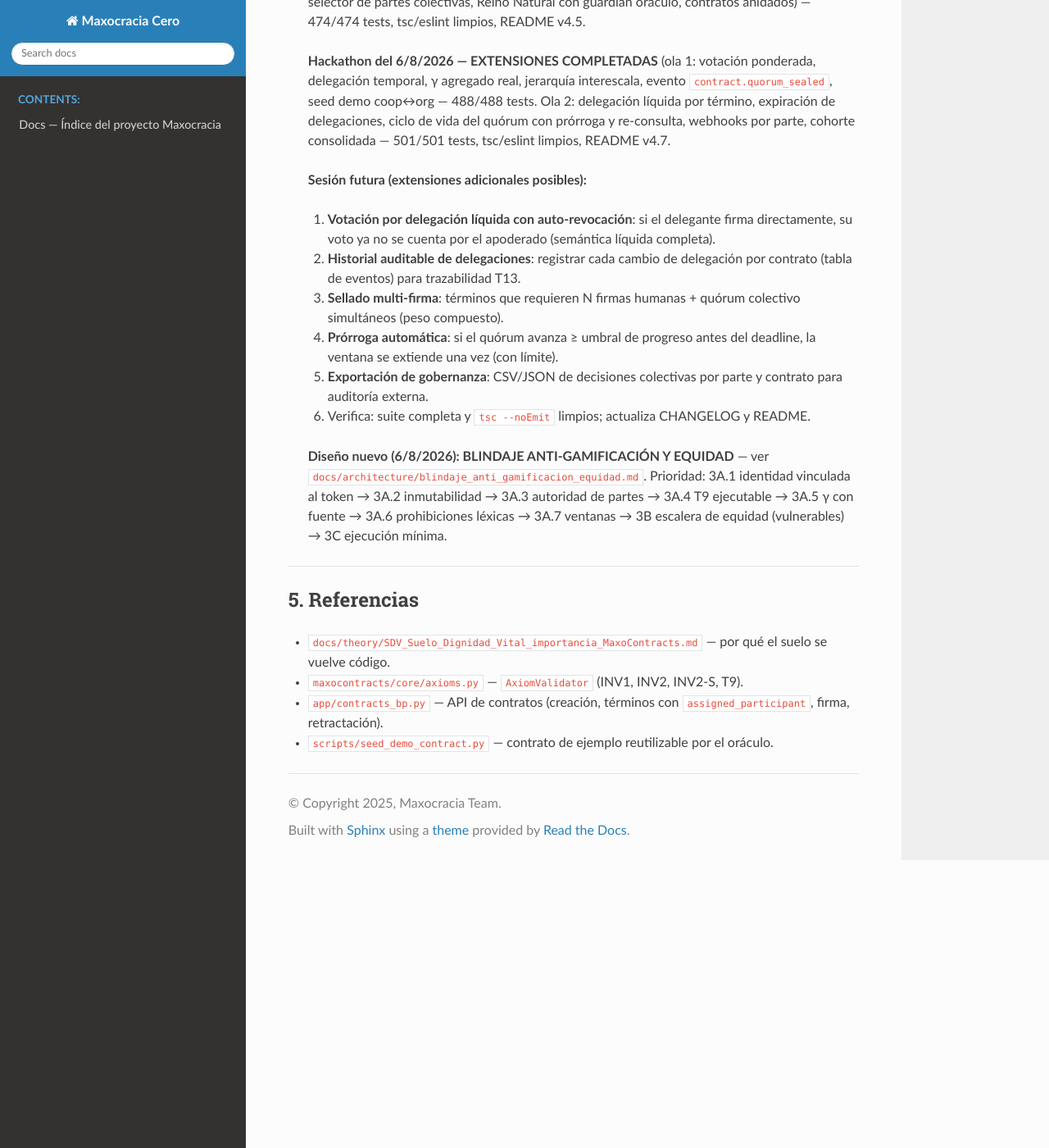
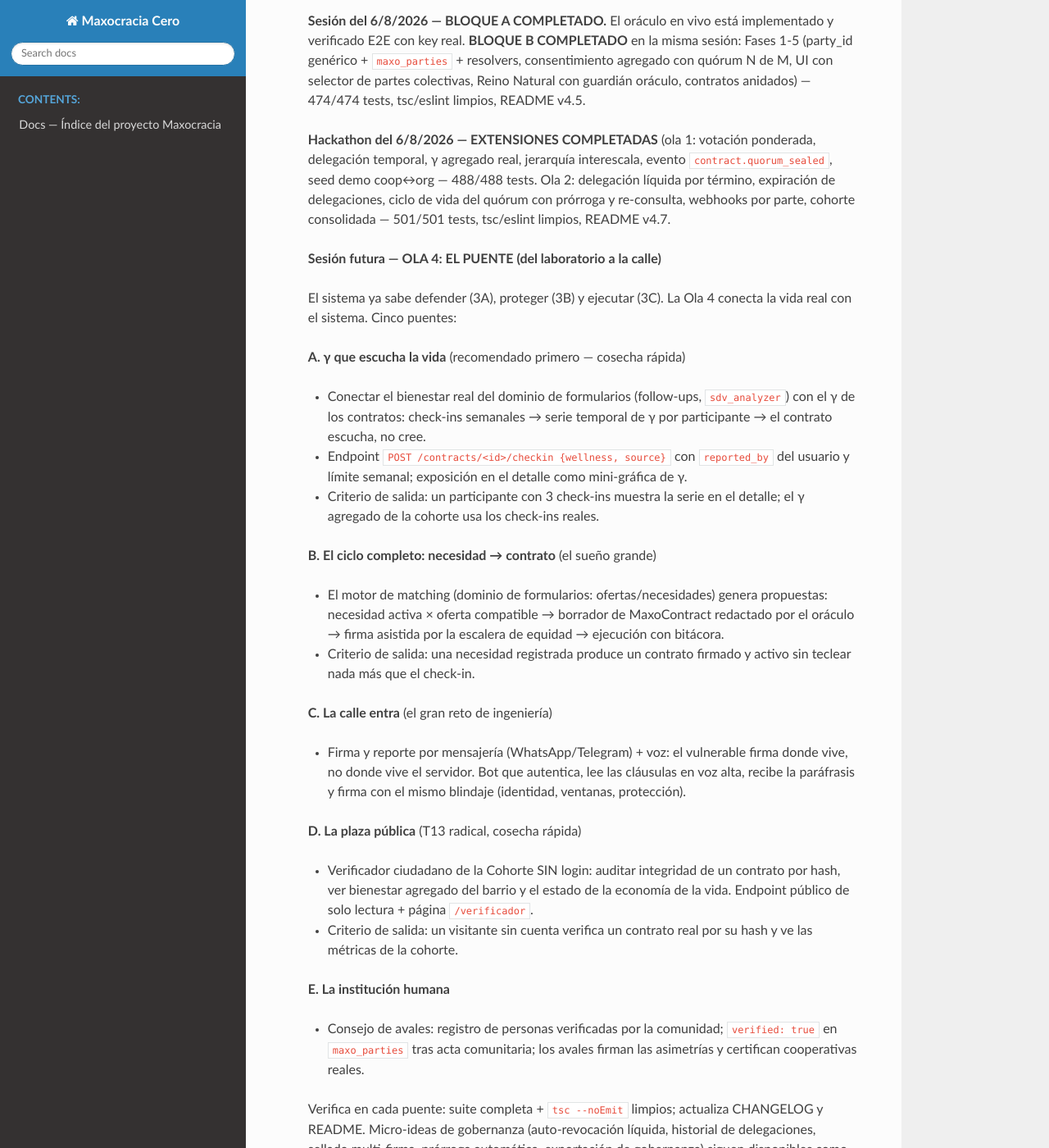
Before and after one commit to maxnelsonlopez/maxocracia-cero, a Sphinx documentation site: the page built from docs/architecture/ROADMAP_oraculo_vivo_y_escalas.md, in a window 1280 px wide and 1400 px high, scrolled down 4229 px. Shown: the whole window at 82% size. Built offline with Sphinx 7.4.7 and the Read the Docs theme 3.1.0, drawn with Linux system fonts in a browser that asks for light colours; pages that are not in the unit, such as notebooks, are missing from menus; some of the changed text lies outside the part shown.

Commit message:
docs(roadmap): sellar la Ola 4 El Puente - gamma real, ciclo necesidad-contrato, la calle, plaza publica e institucion humana

```diff
--- a/docs/architecture/ROADMAP_oraculo_vivo_y_escalas.md
+++ b/docs/architecture/ROADMAP_oraculo_vivo_y_escalas.md
@@ -2,7 +2,7 @@
 
 **Autor del diseño:** DeepSeek (oráculo sintético) y Max Nelson López Restrepo
 **Fecha:** 6 de agosto de 2026
-**Estado:** Bloque A **IMPLEMENTADO** (sesión del 6/8/2026: `live_oracle.py`, endpoints `/contracts/negotiate`, `/contracts/negotiate/feedback`, `/contracts/<id>/critique`, panel frontend en builder y detalle). Bloque B **IMPLEMENTADO** (misma sesión: `maxo_parties` + resolvers por prefijo, API `/parties`, consentimiento agregado con quórum N de M, guardián oráculo para el Reino Natural `eco-`, contratos interescala anidados y UI completa). **Extensiones ola 1 IMPLEMENTADAS** (hackathon nocturna del 6/8/2026: votación ponderada con `weights`/`weight_threshold`, delegación temporal con `delegations` y votos efectivos, γ agregado real por contrato, jerarquía interescala con `/tree` y `/subcontracts`, evento `contract.quorum_sealed` y seed demo coop↔org). **Extensiones ola 2 IMPLEMENTADAS** (misma noche: delegación líquida por término con `delegations_by_term`, expiración de delegaciones con `valid_until`, ciclo de vida del quórum con `quorum_deadline` + prórroga + re-consulta, webhooks por parte con `party_filter`, cohorte consolidada con `/contracts/cohort` y tarjeta en la lista).
+**Estado:** Bloque A **IMPLEMENTADO** (sesión del 6/8/2026: `live_oracle.py`, endpoints `/contracts/negotiate`, `/contracts/negotiate/feedback`, `/contracts/<id>/critique`, panel frontend en builder y detalle). Bloque B **IMPLEMENTADO** (misma sesión: `maxo_parties` + resolvers por prefijo, API `/parties`, consentimiento agregado con quórum N de M, guardián oráculo para el Reino Natural `eco-`, contratos interescala anidados y UI completa). **Extensiones ola 1 IMPLEMENTADAS** (hackathon nocturna del 6/8/2026: votación ponderada con `weights`/`weight_threshold`, delegación temporal con `delegations` y votos efectivos, γ agregado real por contrato, jerarquía interescala con `/tree` y `/subcontracts`, evento `contract.quorum_sealed` y seed demo coop↔org). **Extensiones ola 2 IMPLEMENTADAS** (misma noche: delegación líquida por término con `delegations_by_term`, expiración de delegaciones con `valid_until`, ciclo de vida del quórum con `quorum_deadline` + prórroga + re-consulta, webhooks por parte con `party_filter`, cohorte consolidada con `/contracts/cohort` y tarjeta en la lista). **Blindaje 3A-3C IMPLEMENTADO** (misma noche: identidad vinculada al token, inmutabilidad, autoridad de partes, T9 ejecutable, γ con fuente, prohibiciones léxicas, ventanas; escalera de equidad assisted/shielded; ejecución mínima con bitácora, penalizaciones γ, INV1 automático y cierre EXECUTED — 551/551 tests). **Ola 4 "El Puente" DISEÑADA** (rumbo sellado el 6/8/2026; pendiente de implementar).
 **Referencia canónica:** Cap. 13-14 (Oráculos Dinámicos), Cap. 17 (MaxoContracts), Cap. 10 (Tres Reinos)
 
 ---
@@ -155,21 +155,60 @@
 > de vida del quórum con prórroga y re-consulta, webhooks por parte, cohorte
 > consolidada — 501/501 tests, tsc/eslint limpios, README v4.7.
 
-> **Sesión futura (extensiones adicionales posibles):**
+> **Sesión futura — OLA 4: EL PUENTE (del laboratorio a la calle)**
 >
-> 1. **Votación por delegación líquida con auto-revocación**: si el delegante firma directamente, su voto ya no se cuenta por el apoderado (semántica líquida completa).
-> 2. **Historial auditable de delegaciones**: registrar cada cambio de delegación por contrato (tabla de eventos) para trazabilidad T13.
-> 3. **Sellado multi-firma**: términos que requieren N firmas humanas + quórum colectivo simultáneos (peso compuesto).
-> 4. **Prórroga automática**: si el quórum avanza ≥ umbral de progreso antes del deadline, la ventana se extiende una vez (con límite).
-> 5. **Exportación de gobernanza**: CSV/JSON de decisiones colectivas por parte y contrato para auditoría externa.
-> 6. Verifica: suite completa y `tsc --noEmit` limpios; actualiza CHANGELOG y README.
+> El sistema ya sabe defender (3A), proteger (3B) y ejecutar (3C).
+> La Ola 4 conecta la vida real con el sistema. Cinco puentes:
+>
+> **A. γ que escucha la vida** (recomendado primero — cosecha rápida)
+> - Conectar el bienestar real del dominio de formularios (follow-ups,
+>   `sdv_analyzer`) con el γ de los contratos: check-ins semanales → serie
+>   temporal de γ por participante → el contrato escucha, no cree.
+> - Endpoint `POST /contracts/<id>/checkin {wellness, source}` con
+>   `reported_by` del usuario y límite semanal; exposición en el detalle
+>   como mini-gráfica de γ.
+> - Criterio de salida: un participante con 3 check-ins muestra la serie
+>   en el detalle; el γ agregado de la cohorte usa los check-ins reales.
+>
+> **B. El ciclo completo: necesidad → contrato** (el sueño grande)
+> - El motor de matching (dominio de formularios: ofertas/necesidades)
+>   genera propuestas: necesidad activa × oferta compatible → borrador de
+>   MaxoContract redactado por el oráculo → firma asistida por la escalera
+>   de equidad → ejecución con bitácora.
+> - Criterio de salida: una necesidad registrada produce un contrato
+>   firmado y activo sin teclear nada más que el check-in.
+>
+> **C. La calle entra** (el gran reto de ingeniería)
+> - Firma y reporte por mensajería (WhatsApp/Telegram) + voz: el vulnerable
+>   firma donde vive, no donde vive el servidor. Bot que autentica,
+>   lee las cláusulas en voz alta, recibe la paráfrasis y firma con el
+>   mismo blindaje (identidad, ventanas, protección).
+>
+> **D. La plaza pública** (T13 radical, cosecha rápida)
+> - Verificador ciudadano de la Cohorte SIN login: auditar integridad de un
+>   contrato por hash, ver bienestar agregado del barrio y el estado de la
+>   economía de la vida. Endpoint público de solo lectura + página
+>   `/verificador`.
+> - Criterio de salida: un visitante sin cuenta verifica un contrato real
+>   por su hash y ve las métricas de la cohorte.
+>
+> **E. La institución humana**
+> - Consejo de avales: registro de personas verificadas por la comunidad;
+>   `verified: true` en `maxo_parties` tras acta comunitaria; los avales
+>   firman las asimetrías y certifican cooperativas reales.
+>
+> Verifica en cada puente: suite completa + `tsc --noEmit` limpios;
+> actualiza CHANGELOG y README. Micro-ideas de gobernanza (auto-revocación
+> líquida, historial de delegaciones, sellado multi-firma, prórroga
+> automática, exportación de gobernanza) siguen disponibles como postre.
 
 > **Diseño nuevo (6/8/2026): BLINDAJE ANTI-GAMIFICACIÓN Y EQUIDAD**
 > — ver `docs/architecture/blindaje_anti_gamificacion_equidad.md`.
 > Prioridad: 3A.1 identidad vinculada al token → 3A.2 inmutabilidad →
 > 3A.3 autoridad de partes → 3A.4 T9 ejecutable → 3A.5 γ con fuente →
 > 3A.6 prohibiciones léxicas → 3A.7 ventanas → 3B escalera de equidad
-> (vulnerables) → 3C ejecución mínima.
+> (vulnerables) → 3C ejecución mínima. **TODAS IMPLEMENTADAS (6/8/2026,
+> 551/551 tests)** — ver estado del documento.
 
 ---
 
@@ -179,3 +218,6 @@
 - `maxocontracts/core/axioms.py` — `AxiomValidator` (INV1, INV2, INV2-S, T9).
 - `app/contracts_bp.py` — API de contratos (creación, términos con `assigned_participant`, firma, retractación).
 - `scripts/seed_demo_contract.py` — contrato de ejemplo reutilizable por el oráculo.
+- `docs/architecture/blindaje_anti_gamificacion_equidad.md` — análisis de riesgos R1-R14 y las olas 3A/3B/3C (implementadas).
+- `app/forms_manager.py` — motor de ofertas/necesidades y matching (puente B de la Ola 4).
+- `app/sdv_analyzer.py` — bienestar comunitario real (puente A de la Ola 4).
```
Also changed, not shown: CHANGELOG.md (+15 -0 lines).
